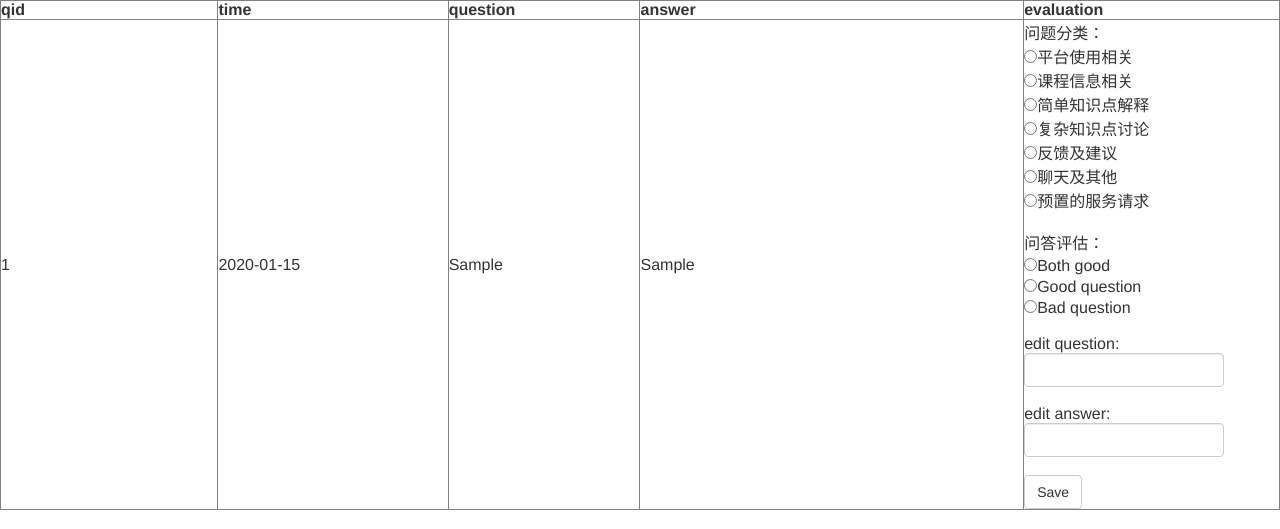
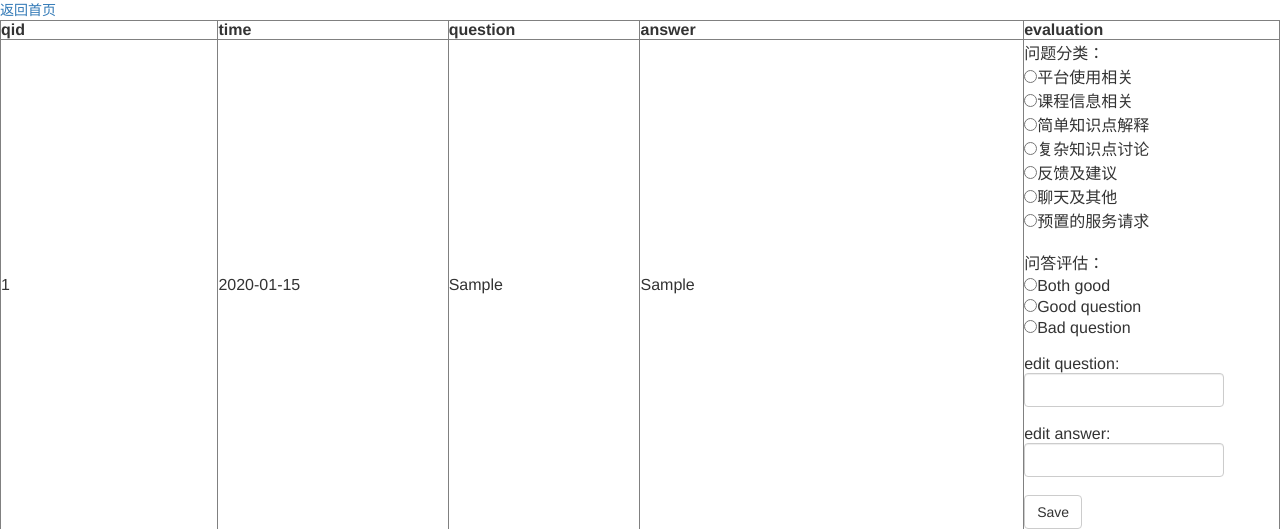
Before and after one commit to songzy12/AnnotationTool, a Flask app: template templates/message.html in a window 1280 px wide. Shown: the top 529 px of the page. Run offline with Flask 2, Linux system fonts and the light colour scheme; the template is opened without the code that fills it: most values are stand-ins (such as "Sample title", 1, 10 or a date in 2020); some libraries are stand-ins or nearby versions.

Commit message:
return to main page

```diff
--- a/templates/message.html
+++ b/templates/message.html
@@ -21,6 +21,7 @@
 </head>
 
 <body>
+	<a href="/" class="button">返回首页</a>
 	<table border="1" align="center" style="width:100%">
 		<tr>
 			<th> qid </th>
```
